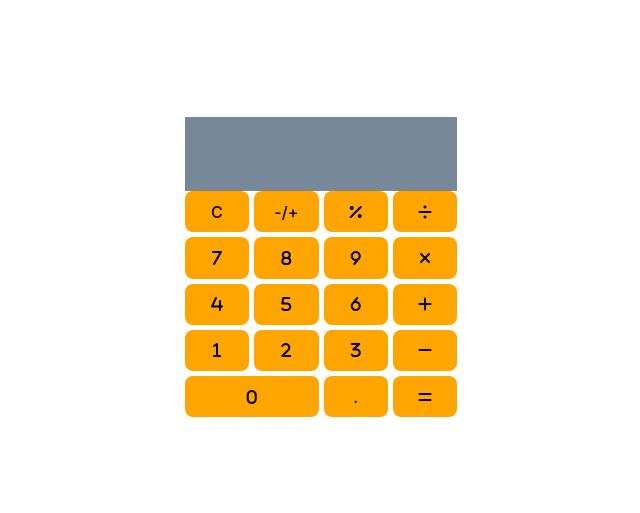
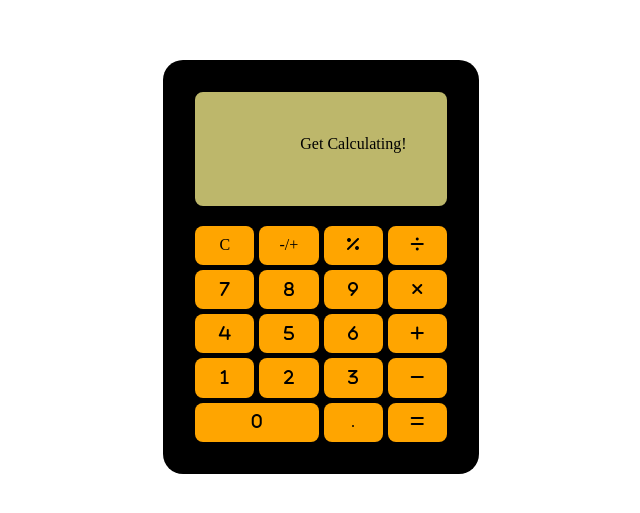
Before and after one commit to EmmaOyetey/calculator, a website built with Vite: page index.html in a window 1280 px wide. Shown: the part 133-646 px from the top of the page, without its empty margins (319-959 px from the left). Built offline with nearby package versions, Linux system fonts and the light colour scheme.

Commit message:
Styling adding to calculator _variables.scss added

```diff
--- a/index.html
+++ b/index.html
@@ -19,7 +19,7 @@
       <div class="display-container">
 
         <div class="output" id="calc-in-progress"></div>
-        <div class="output" id="entered-digits"></div>
+        <div class="output" id="entered-digits">Get Calculating!</div>
         <div class="output" id="answer"></div>
       </div>
 
@@ -57,16 +57,16 @@
           </button>
           <button class="button clear">C</button>
 
-          <button class="button operation operation__mult">
+          <button class="button operation operation__mult" value="x">
             <i class="fa-solid fa-xmark"></i>
           </button>
-          <button class="button operation operation__div">
+          <button class="button operation operation__div" value = "/">
             <i class="fa-solid fa-divide"></i>
           </button>
-          <button class="button operation operation__add">
+          <button class="button operation operation__add" value ="+">
             <i class="fa-solid fa-plus"></i>
           </button>
-          <button class="button operation operation__sub">
+          <button class="button operation operation__sub" value = "-">
             <i class="fa-solid fa-minus"></i>
           </button>
 
--- /dev/null
+++ b/src/_variables.scss
@@ -0,0 +1,8 @@
+
+
+$maxDigits: 10;
+$baseFontSize: 2em;
+
+@import url('https://fonts.googleapis.com/css2?family=Lato:ital,wght@0,100;0,300;0,400;0,700;0,900;1,100;1,300;1,400;1,700;1,900&display=swap');
+
+$font-family : Lato, sans-serif,
--- a/src/style.scss
+++ b/src/style.scss
@@ -1,52 +1,12 @@
-.button {
-  border-radius: 8px;
-  border: 1px solid transparent;
-  padding: 0.6em 1.2em;
-  font-size: 1em;
-  font-weight: 500;
-  font-family: inherit;
-  background-color: orange;
-  cursor: pointer;
-  transition: border-color 0.25s;
 
-}
+@use "./variables" as *;
 
-
-
-
-.display-container {
+body {
+  margin: 0;
   display: flex;
-  flex-direction: column;
-  align-items: flex-end;
-  max-width: 100%;// maximum width to prevent horizontal overflow
-  background-color: lightslategrey;
-}
-
-  $maxDigits: 10;
-  $baseFontSize: 2em;// Set the base font size
-
-
-
-.output {
-  border-radius: 8px;
-  border: 1px solid transparent;
-  padding: 0.4em 1.2em;
-  font-weight: 500;
-  font-family: inherit;
-
-  cursor: pointer;
-  transition: border-color 0.25s; //deals with click coor change
-  margin-bottom: 10px; // Adjust as needed
-
-  // Reduce font size for longer numbers
-  @for $i from 1 through $maxDigits {
-    $maxWidth: calc(90vw / $i); // Adjust the divisor as needed
-    @media (min-width: $maxWidth) {
-      .display-#{$i} {
-        font-size: calc($baseFontSize / $i); // Reduce font size proportionally
-      }
-    }
-  }
+  place-items: center;
+  min-width: 320px;
+  min-height: 100vh;
 }
 
 #app {
@@ -54,16 +14,23 @@
   margin: 0 auto;
   padding: 2rem;
   text-align: center;
+  background-color: black;
+  border-radius: 20px;
+  font-size: 1em;
+  font-weight: 500;
 }
 
-
-.body {
-
-    margin: 0;
+.display-container {
   display: flex;
-    place-items: center;
-    min-width: 320px;
-    min-height: 100vh;
+  flex-direction: column;
+  align-items: flex-end;
+  background-color: darkkhaki;
+  border-radius: 8px;
+  border: 1px solid transparent;
+  padding: 0.6em 1.2em;
+  font-size: 1em;
+  font-weight: 500;
+  margin-bottom: 20px;
   }
 
 .buttons-container {
@@ -99,5 +66,38 @@
   .operation__sub {grid-area:subsign}
   .convert__dec {grid-area:decPoint}
   .equals {grid-area:equals}
+}
+
+.button {
+  border-radius: 8px;
+  border: 1px solid transparent;
+  padding: 0.6em 1.2em;
+  font-size: 1em;
+  font-weight: 500;
+  font-family: inherit;
+  background-color: orange;
+  cursor: pointer;
+  transition: border-color 0.25s;
 
 }
+
+.output {
+  border-radius: 8px;
+  border: 1px solid transparent;
+  padding: 0.4em 1.2em;
+  font-weight: 500;
+  font-family: inherit;
+  cursor: pointer;
+  transition: border-color 0.25s; //deals with click coor change
+  margin-bottom: 10px; // Adjust as needed
+
+  // Reduce font size for longer numbers
+  @for $i from 1 through $maxDigits {
+    $maxWidth: calc(90vw / $i); // Adjust the divisor as needed
+    @media (min-width: $maxWidth) {
+      .display-#{$i} {
+        font-size: calc($baseFontSize / $i); // Reduce font size proportionally
+      }
+    }
+  }
+}
```
Also changed, not shown: main.css, src/style.css, 2 other files. Lines whose indentation alone changed are shown as unchanged.
